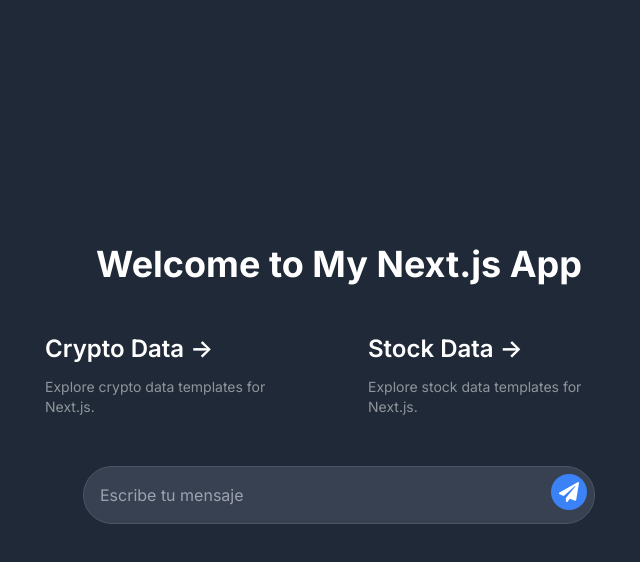
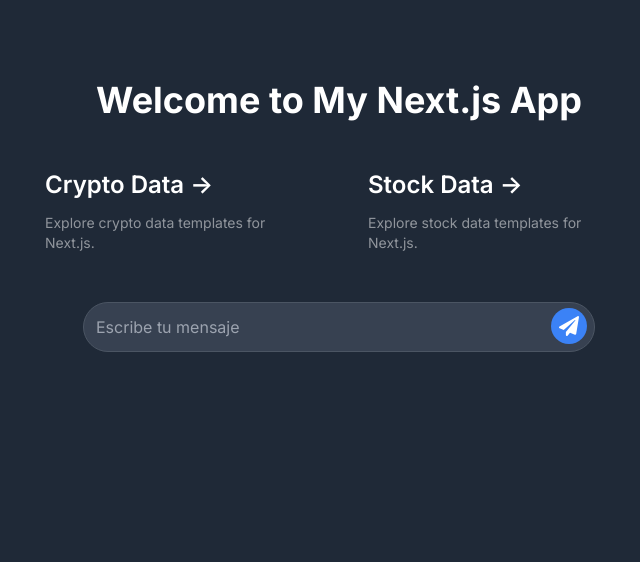
Before and after one commit to The-Manuel-G/Virtual-assistant-Fron-End-, a Next.js app: page / in a window 1280 px wide. Shown: the top 562 px of the page, without its empty margins (301-941 px from the left). Built offline with nearby package versions, Linux system fonts and the light colour scheme.

Commit message:
componente iu chat

```diff
--- a/src/app/page.tsx
+++ b/src/app/page.tsx
@@ -3,7 +3,7 @@
 import { useState, useRef, useEffect } from 'react';
 import axios from 'axios';
 import Link from 'next/link';
-import { FaPaperPlane } from 'react-icons/fa';
+import { FaPaperPlane, FaSpinner } from 'react-icons/fa';
 import { motion } from 'framer-motion';
 
 export default function Home() {
@@ -16,7 +16,7 @@
   const handleSubmit = async (e) => {
     e.preventDefault();
     const messageText = message.trim();
-    if (messageText.length === 0) return;
+    if (messageText.length === 0 || isTyping) return;
 
     addMessage(messageText, 'user');
     setMessage('');
@@ -66,7 +66,7 @@
   }, [messages]);
 
   return (
-    <main className="flex min-h-screen flex-col items-center justify-center bg-gray-800 text-white p-4">
+    <main className="flex min-h-screen flex-col items-center justify-start bg-gray-800 text-white p-4 pt-20">
       {!showMessages && (
         <>
           <h1 className="text-4xl font-bold mb-8">Welcome to My Next.js App</h1>
@@ -104,10 +104,10 @@
       {showMessages && (
         <motion.div
           initial={{ y: 0, opacity: 0 }}
-          animate={{ y: -50, opacity: 1 }}
+          animate={{ y: -10, opacity: 1 }}
           transition={{ type: 'spring', stiffness: 50 }}
-          className="w-full max-w-lg mb-4 p-4 bg-gray-700 rounded overflow-y-auto"
-          style={{ minHeight: '300px' }}
+          className="w-full max-w-4xl mb-2 p-4 bg-gray-700 rounded overflow-y-auto"
+          style={{ minHeight: '300px', maxHeight: '400px', height: '400px' }}
           ref={messageListRef}
         >
           {messages.map((msg, index) => (
@@ -123,10 +123,10 @@
         </motion.div>
       )}
       <motion.div
-        initial={!showMessages ? { y: 0 } : { y: 50 }}
-        animate={!showMessages ? { y: 0 } : { y: 50 }}
+        initial={!showMessages ? { y: 0 } : { y: 10 }}
+        animate={!showMessages ? { y: 0 } : { y: 10 }}
         transition={{ type: 'spring', stiffness: 50 }}
-        className="w-full max-w-lg mb-8"
+        className="w-full max-w-lg mb-2"
       >
         <form onSubmit={handleSubmit} className="w-full relative">
           <input
@@ -134,13 +134,15 @@
             value={message}
             onChange={(e) => setMessage(e.target.value)}
             placeholder="Escribe tu mensaje"
-            className="w-full p-4 pr-12 bg-gray-700 text-white border border-gray-600 rounded-full"
+            className="w-full p-3 pr-12 bg-gray-700 text-white border border-gray-600 rounded-full"
+            disabled={isTyping}
           />
           <button
             type="submit"
-            className="absolute right-0 top-0 mt-2 mr-2 bg-blue-500 text-white p-2 rounded-full hover:bg-blue-600 flex items-center justify-center"
+            className={`absolute right-0 top-0 mt-1.5 mr-2 p-2 rounded-full flex items-center justify-center ${isTyping ? 'bg-gray-500' : 'bg-blue-500 hover:bg-blue-600'}`}
+            disabled={isTyping}
           >
-            <FaPaperPlane size={20} />
+            {isTyping ? <FaSpinner className="animate-spin" size={20} /> : <FaPaperPlane size={20} />}
           </button>
         </form>
       </motion.div>
```
